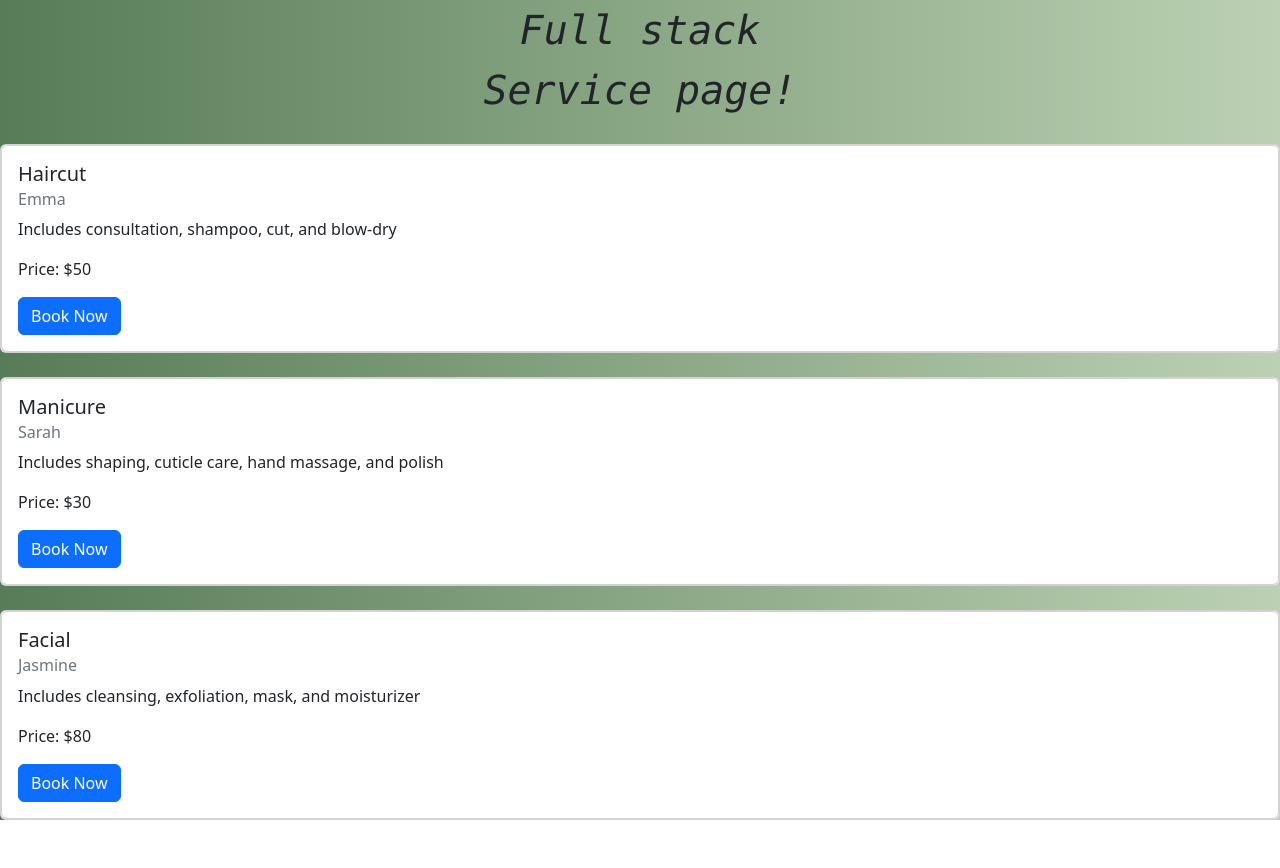
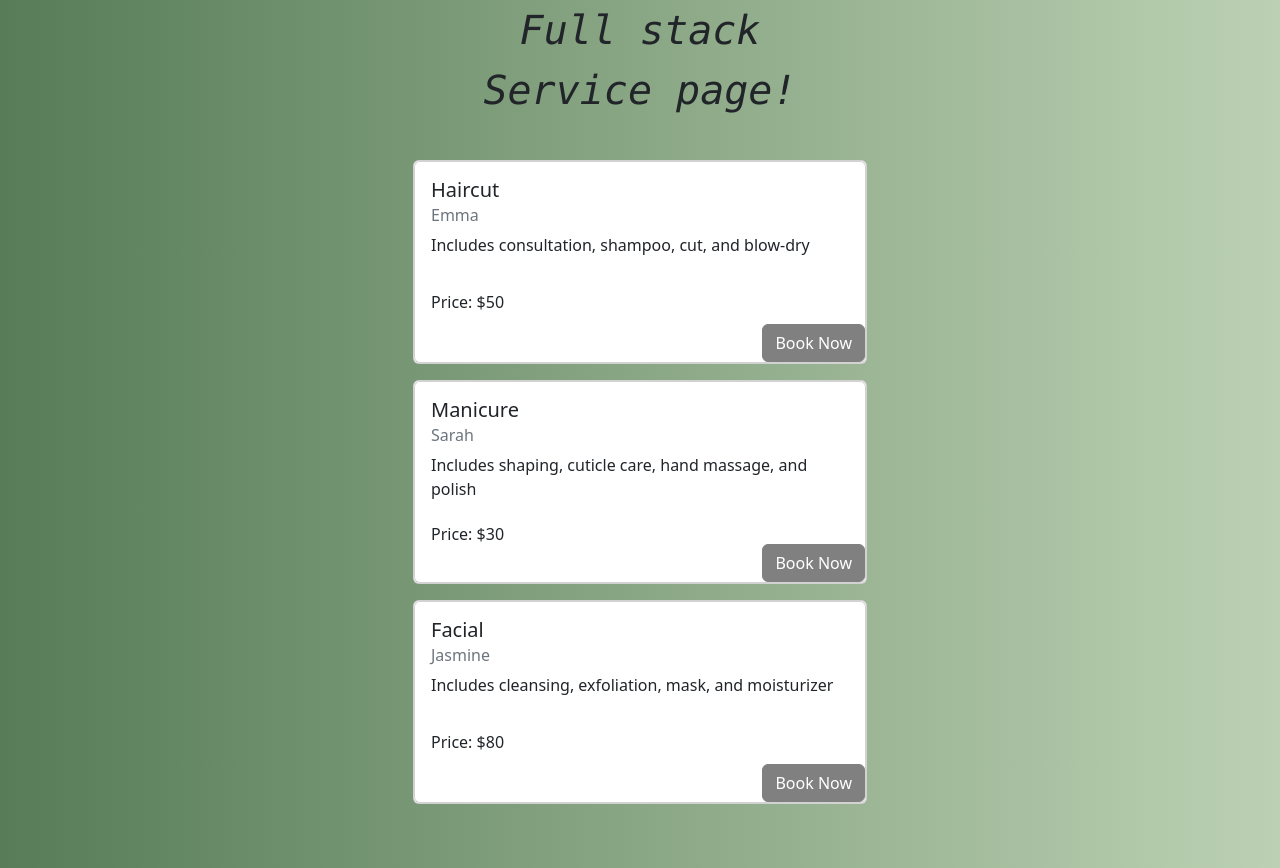
Before and after one commit to Asom98/fullstack, a React (Vite) app: page / in a window 1280 px wide. Before the commit the page ends 820 px from the top, so only its background shows below. Built offline with nearby package versions, Linux system fonts and the light colour scheme.

Commit message:
added styling to the cards

```diff
--- /dev/null
+++ b/src/components/Service.css
@@ -0,0 +1,36 @@
+.custom.card {
+    margin: 1rem;
+}
+
+.custom.card .card-body {
+    display: flex;
+    flex-direction: column;
+    justify-content: space-between;
+    align-items: flex-start;
+    height: 200px;
+    width: 450px;
+    position: relative;
+
+}
+
+.custom.card .card-body .card-text {
+    margin-bottom: auto;
+}
+
+.custom.card .btn-primary {
+    background-color: grey;
+    border-color: grey;
+    position: absolute;
+    bottom: 0;
+    right: 0;
+    transition: background-color 0.3s ease;
+}
+
+.custom.card .btn-primary:hover {
+    background-color: rgb(66, 63, 63);
+}
+
+.custom-card-columns {
+    column-gap: 2rem;
+    margin-bottom: 3rem;
+}
--- a/src/components/Service.jsx
+++ b/src/components/Service.jsx
@@ -1,14 +1,15 @@
 import React from "react";
 import { Card, Button } from "react-bootstrap";
 import servicesData from "../json/services.json";
+import "./Service.css";
 
 export const ServicePage = () => {
     return (
-        <div>
+        <div className="d-flex flex-column justify-content-center align-items-center">
             <div className="d-flex justify-content-center fs-1 fst-italic font-monospace">Service page!</div>
-            <div className="card-deck">
+            <div className="card-columns mt-4 custom-card-columns">
                 {servicesData.map((service) => (
-                    <div key={service._id} className="card mt-4">
+                    <div key={service._id} className="custom card">
                         <Card>
                             <Card.Body>
                                 <Card.Title>{service.name}</Card.Title>
```
